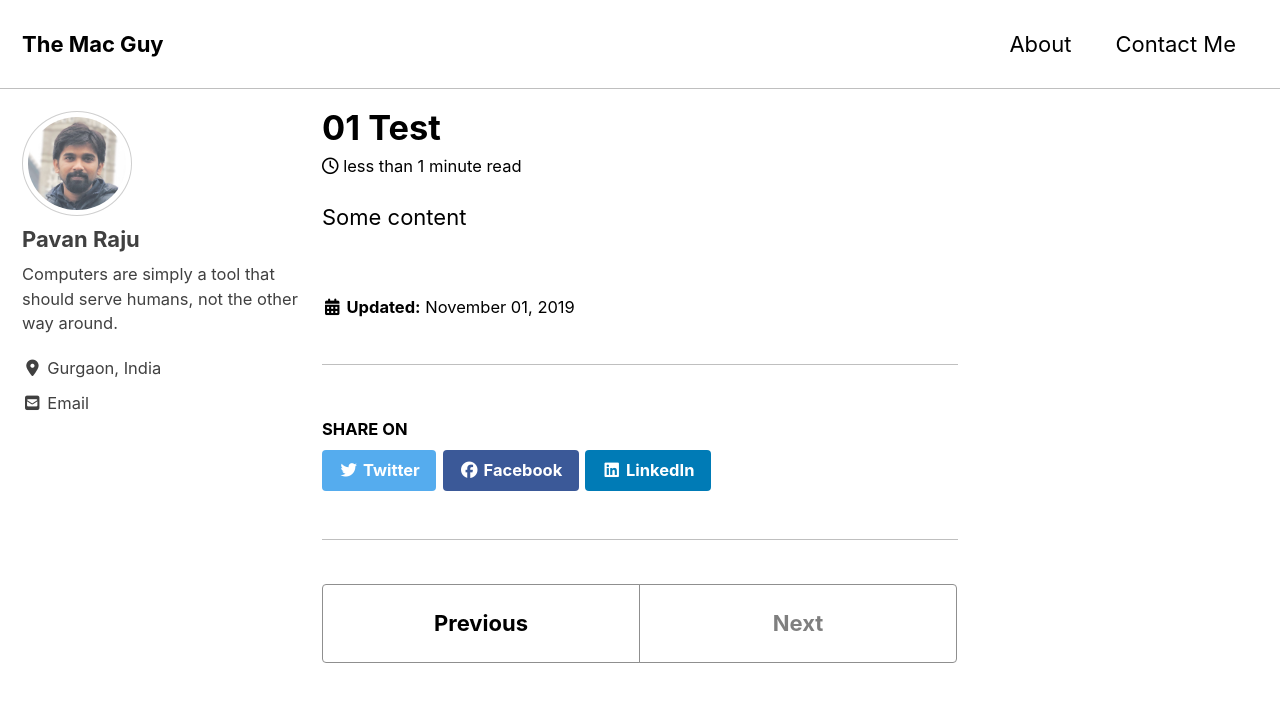
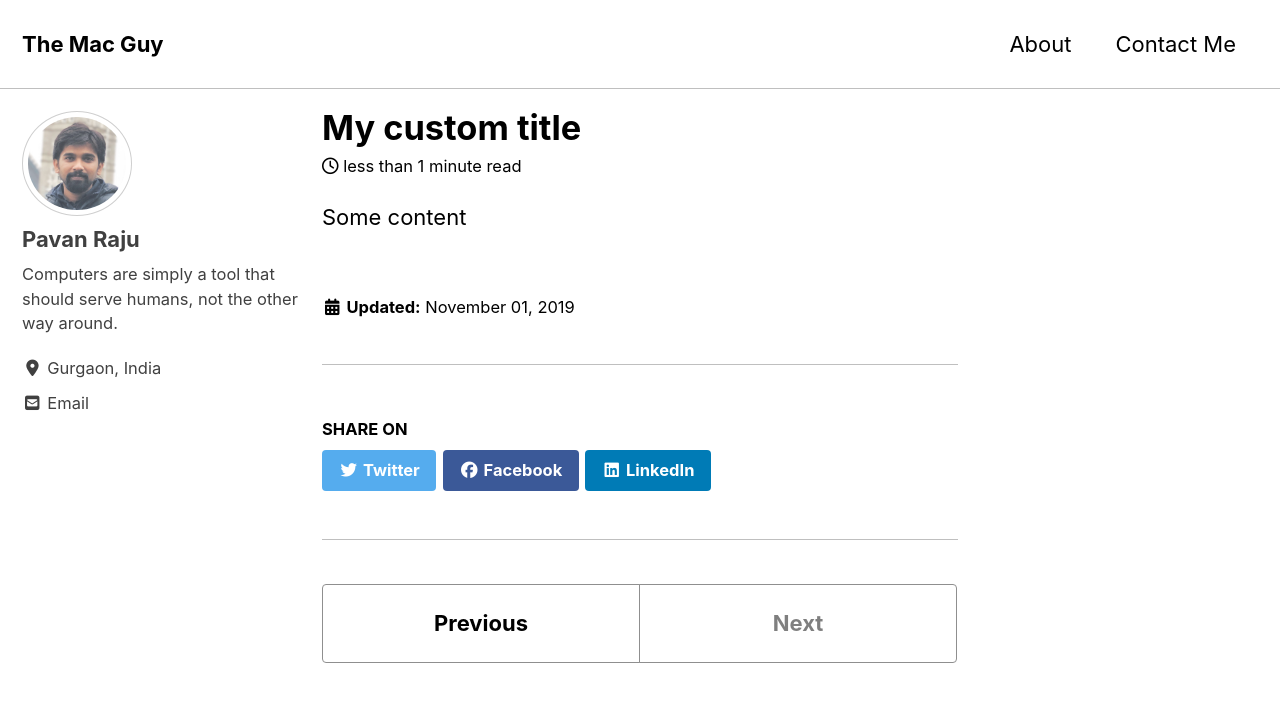
Before and after one commit to iampavan/themacguy, a Jekyll site: the page built from _posts/2019/2019-11-November/2019-11-01-01-test.md, in a window 1280 px wide and 900 px high. Shown: the top 702 px of the window. Built offline with Jekyll 4.4.1, drawn with Linux system fonts in a browser that asks for light colours; cached includes are drawn as plain includes; nearby versions of some CDN libraries.

```diff
--- a/_posts/2019/2019-11-November/2019-11-01-01-test.md
+++ b/_posts/2019/2019-11-November/2019-11-01-01-test.md
@@ -1,4 +1,6 @@
 ---
+title: My custom title
+
 ---
 
 Some content
```
Also changed, not shown: _posts/2019/2019-08-August/2019-08-25-01-Build-Jekyll-site.md (+0 -1 lines).
